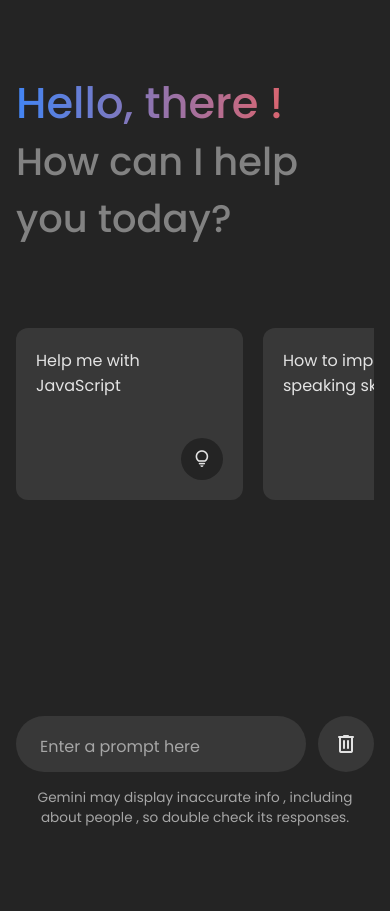
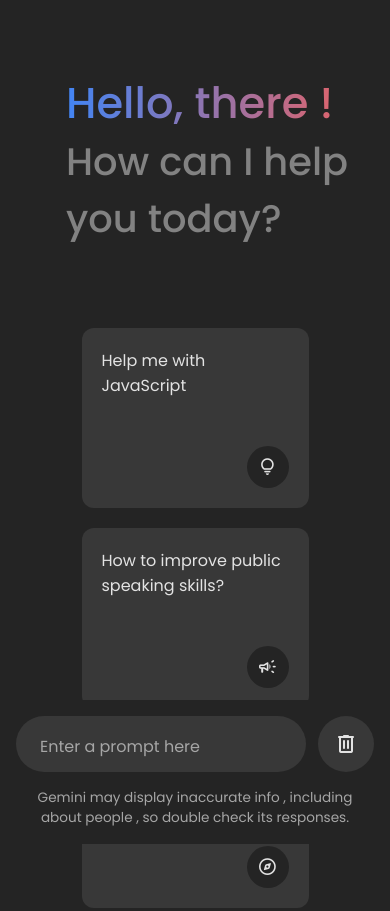
Before and after one commit to shinigl/Gemini-A.I.-CLONE, a plain HTML site: page index.html in a window 390 px wide. Shown: the top 911 px of the page. Before the commit the page ends 844 px from the top, so only its background shows below. Drawn offline with nearby package versions, Linux system fonts and the light colour scheme.

Commit message:
Added media query to make the page responsive

```diff
--- a/styles.css
+++ b/styles.css
@@ -273,3 +273,19 @@ body {
     text-align: center;
     color: var(--placeholder-color);
 }
+
+
+@media screen and (max-width:500px) {
+
+    .title,.subtitle{
+       margin-left: 50px;
+    }
+    .suggestion-list{
+        flex-wrap: wrap;
+        display: flex;
+        justify-content: center;
+        & > .suggestion{
+            height: 180px;
+        }
+    }
+}
```
